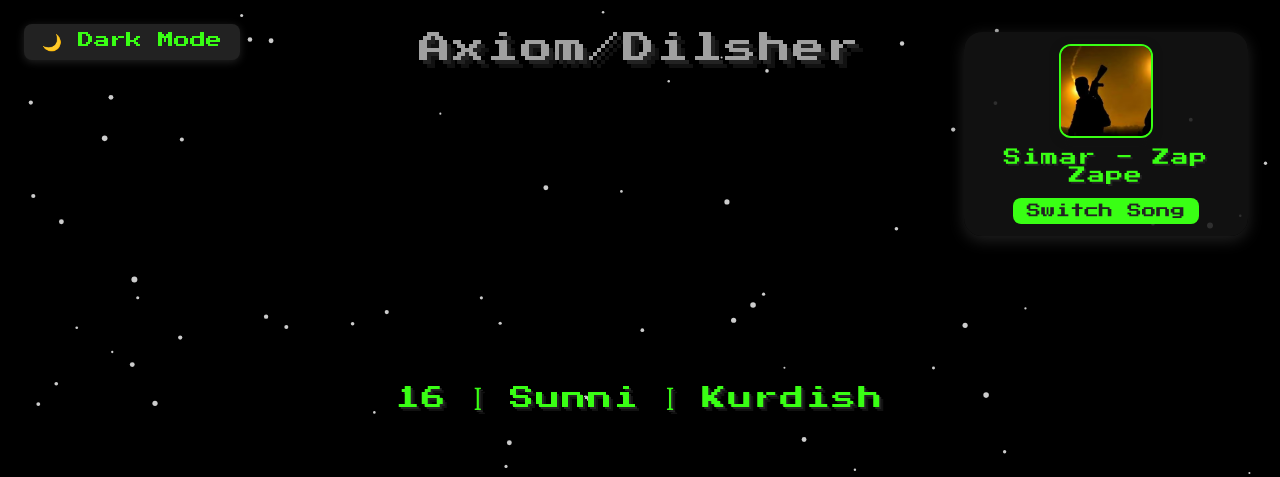
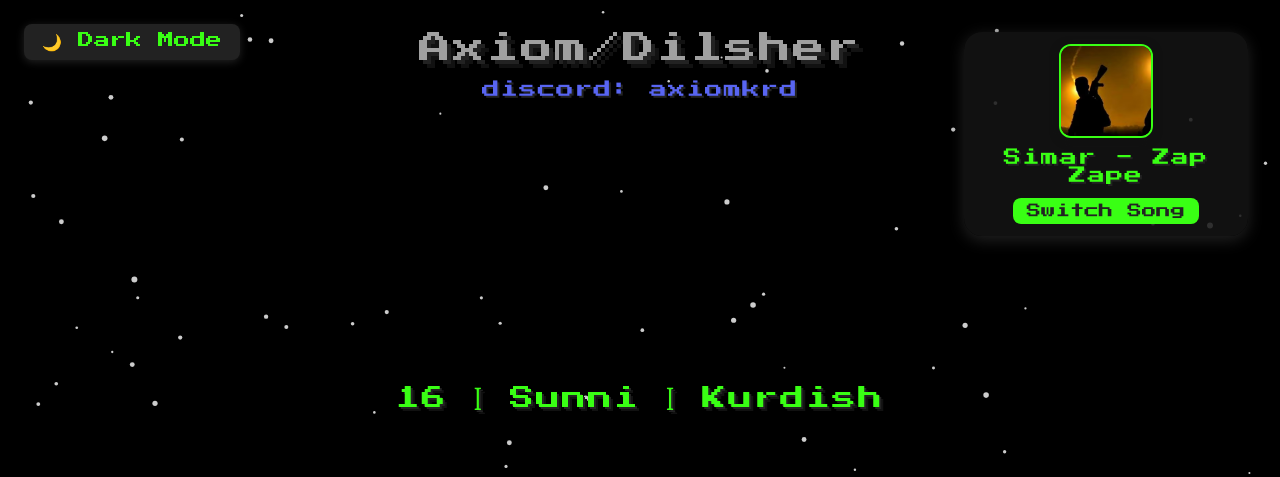
Before and after one commit to EnvAxiom/envaxiom-site, a plain HTML site: page index.html in a window 1280 px wide. Shown: the top 477 px of the page. Drawn offline with Linux system fonts and the light colour scheme.

Commit message:
newstuff

```diff
--- a/index.html
+++ b/index.html
@@ -253,6 +253,17 @@
   <canvas id="star-canvas"></canvas>
   <div class="top-info">
     <div class="top-title" id="axiomTitle">Axiom/Dilsher</div>
+    <div id="discordTag" style="
+      font-family: 'Press Start 2P', monospace;
+      color: #5865F2;
+      font-size: 1.1rem;
+      text-shadow: 2px 2px 0 #222;
+      letter-spacing: 1px;
+      margin-top: 10px;
+      text-align: center;
+      ">
+      discord: axiomkrd
+    </div>
   </div>
   <div class="center-desc">
     16 ꟾ Sunni ꟾ Kurdish
@@ -394,6 +405,11 @@
       {
         src: "NUMBER - TWERKNATION28.mp3",
         title: "NUMBER - TWERKNATION28",
+        img: "hq720.avif"
+      },
+      {
+        src: "T-Pain - Up Down ft. B.o.B.mp3",
+        title: "T-Pain - Up Down ft. B.o.B",
         img: "hq720.avif"
       }
     ];
```
Also changed, not shown: 1 other file.
